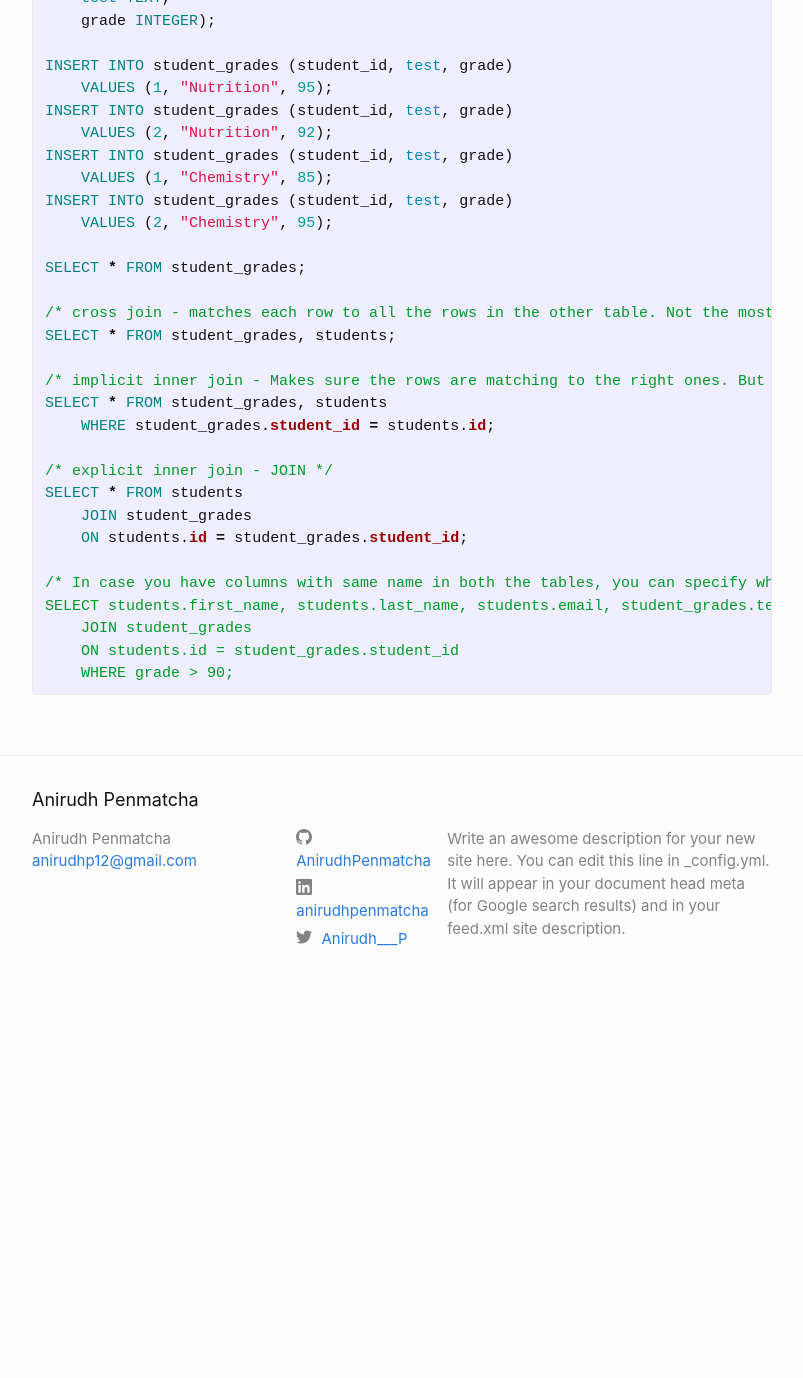
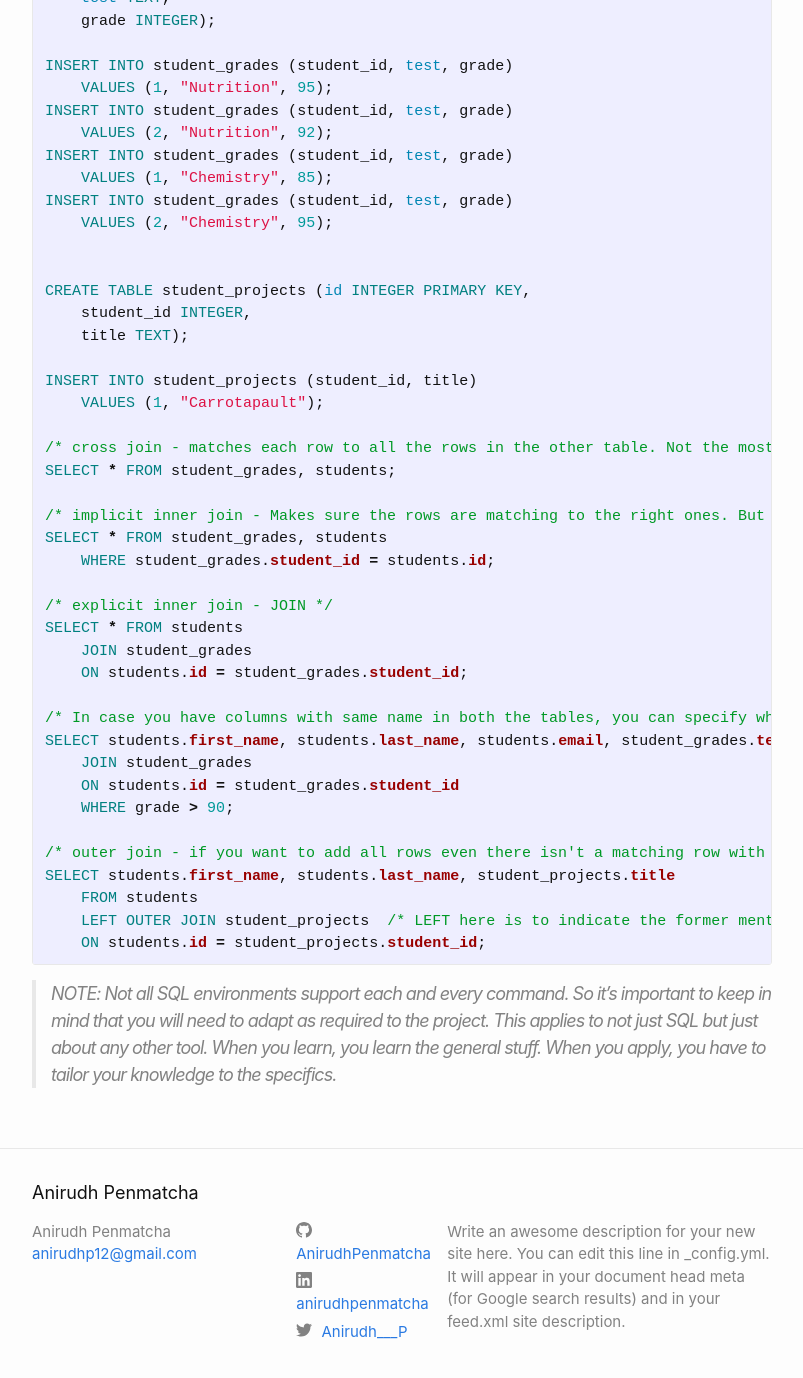
Before and after one commit to AnirudhPenmatcha/notes, a Jekyll site: the page built from _posts/2023-02-23-SQL-Notes.md, in a window 1280 px wide and 1400 px high, scrolled down 3744 px. Shown: the top 1378 px of the window, without its empty margins (238-1041 px from the left). Built offline with Jekyll 4.4.1, drawn with Linux system fonts in a browser that asks for light colours; our own code applies the rules of GitHub Pages for plain Markdown files; before the commit the page ends 4754 px from its top, so only the background shows below that.

Commit message:
JOIN notes

```diff
--- a/_posts/2023-02-23-SQL-Notes.md
+++ b/_posts/2023-02-23-SQL-Notes.md
@@ -165,7 +165,13 @@ INSERT INTO student_grades (student_id, test, grade)
 INSERT INTO student_grades (student_id, test, grade)
     VALUES (2, "Chemistry", 95);
 
-SELECT * FROM student_grades;
+
+CREATE TABLE student_projects (id INTEGER PRIMARY KEY,
+    student_id INTEGER,
+    title TEXT);
+
+INSERT INTO student_projects (student_id, title)
+    VALUES (1, "Carrotapault");
 
 /* cross join - matches each row to all the rows in the other table. Not the most useful*/
 SELECT * FROM student_grades, students;
@@ -179,10 +185,18 @@ SELECT * FROM students
     JOIN student_grades
     ON students.id = student_grades.student_id;
 
-/* In case you have columns with same name in both the tables, you can specify which you exactly want
+/* In case you have columns with same name in both the tables, you can specify which column you exactly want */
 SELECT students.first_name, students.last_name, students.email, student_grades.test, student_grades.grade FROM students
     JOIN student_grades
     ON students.id = student_grades.student_id
     WHERE grade > 90;
 
+/* outer join - if you want to add all rows even there isn't a matching row with info in the other table*/
+SELECT students.first_name, students.last_name, student_projects.title
+    FROM students
+    LEFT OUTER JOIN student_projects  /* LEFT here is to indicate the former mentioned table (students) (RIGHT or FULL can also be used), OUTER here is to mention match them even though missing values */
+    ON students.id = student_projects.student_id;
+
 {% endhighlight %}
+
+> NOTE: Not all SQL environments support each and every command. So it's important to keep in mind that you will need to adapt as required to the project. This applies to not just SQL but just about any other tool. When you learn, you learn the general stuff. When you apply, you have to tailor your knowledge to the specifics.
```
